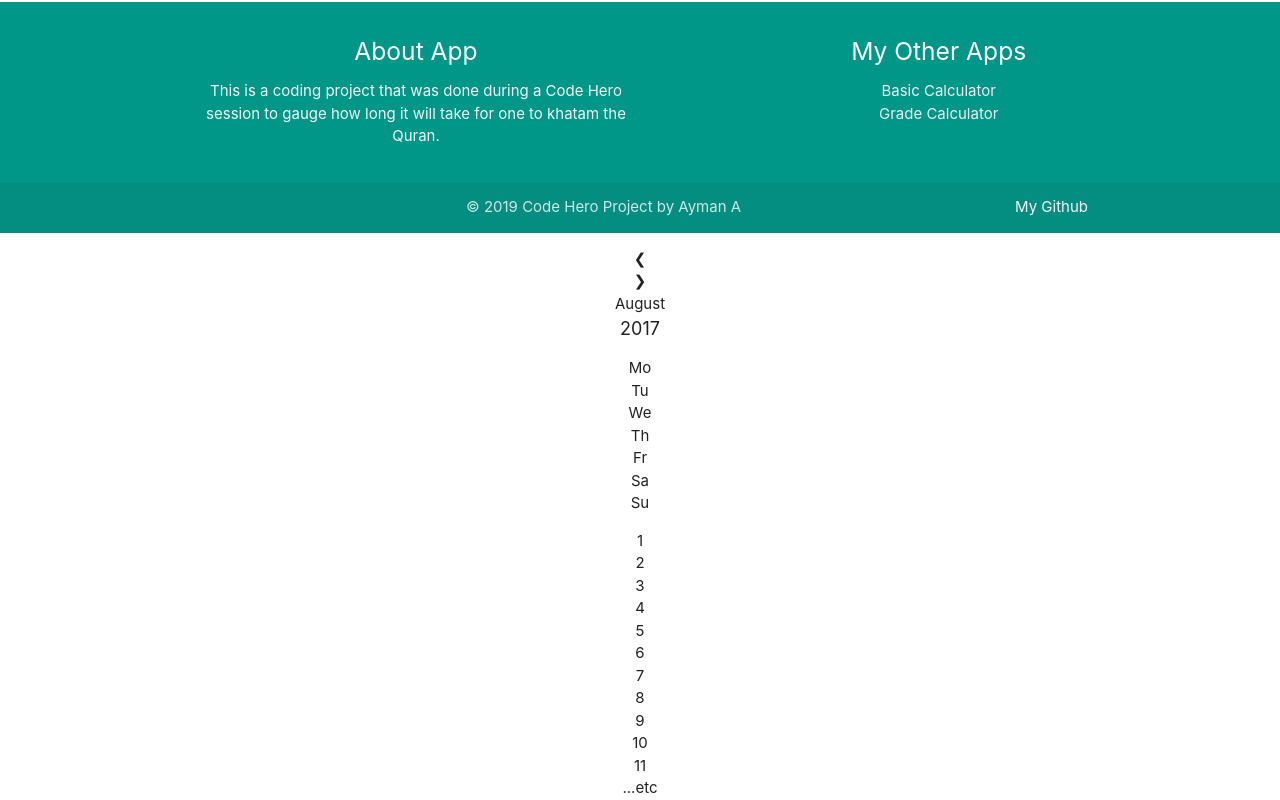
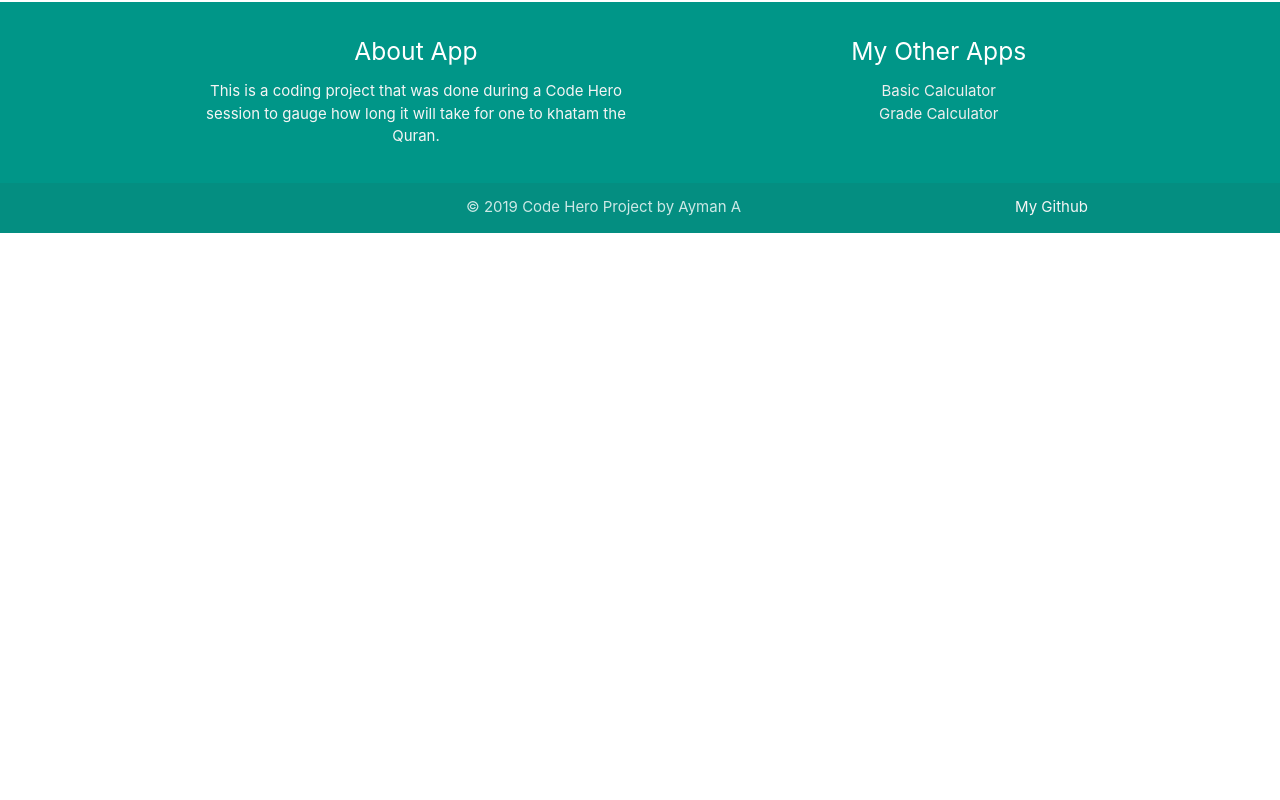
Before and after one commit to makcikroastmah/Khatam-Calcuator, a plain HTML site: page index.html in a window 1280 px wide. Shown: the part 1360-2160 px from the top of the page. After the commit the page ends 1664 px from the top, so only its background shows below. Drawn offline with nearby package versions, Linux system fonts and the light colour scheme.

Commit message:
deleted timetable

```diff
--- a/index.html
+++ b/index.html
@@ -71,40 +71,6 @@
                       </div>
                     </div>
                   </footer>
-                  <div>
-                    <div class="month">
-                      <ul>
-                        <li class="prev">&#10094;</li>
-                        <li class="next">&#10095;</li>
-                        <li>August<br><span style="font-size:18px">2017</span></li>
-                      </ul>
-                    </div>
-
-                    <ul class="weekdays">
-                      <li>Mo</li>
-                      <li>Tu</li>
-                      <li>We</li>
-                      <li>Th</li>
-                      <li>Fr</li>
-                      <li>Sa</li>
-                      <li>Su</li>
-                    </ul>
-
-                    <ul class="days">
-                      <li>1</li>
-                      <li>2</li>
-                      <li>3</li>
-                      <li>4</li>
-                      <li>5</li>
-                      <li>6</li>
-                      <li>7</li>
-                      <li>8</li>
-                      <li>9</li>
-                      <li><span class="active">10</span></li>
-                      <li>11</li>
-                      ...etc
-                    </ul>
-                  </div>
 
 
     </div>
```
